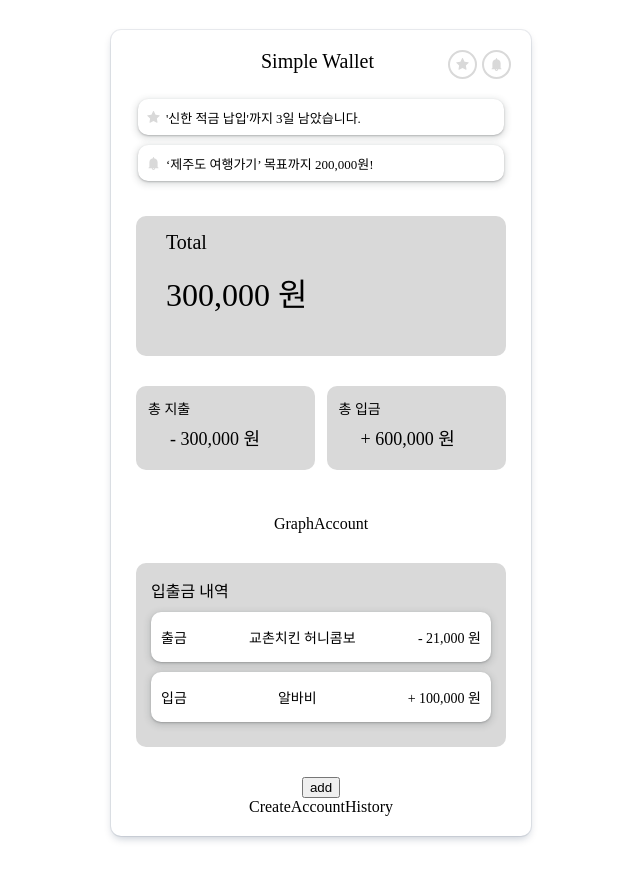
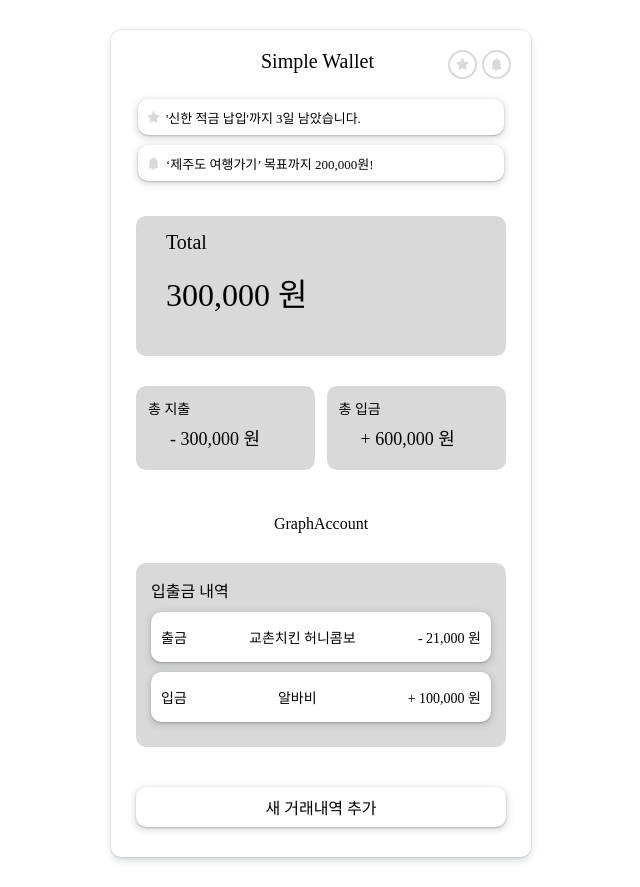
Before and after one commit to 5Suminsss2/Simple-Wallet, a React (Create React App) app: page / in a window 1280 px wide. Shown: the whole page, without its empty margins (319-959 px from the left). Before the commit the page ends 866 px from the top, so only its background shows below. Built offline with nearby package versions, Linux system fonts and the light colour scheme.

Commit message:
Design: CreateAccountHistory 디자인 구성

```diff
--- a/src/components/CreateAccountHistory.js
+++ b/src/components/CreateAccountHistory.js
@@ -1,9 +1,153 @@
+import { useState } from "react";
+import styled from "styled-components";
+
 function CreateAccountHistory() {
+
+  const [open, setOpen] = useState(false); // 거래내역 추가 버튼
+  const [deposit, setDeposit] = useState(false); // 입출금 버튼
+
+  // 새 거래내역 추가 버튼 눌렀을 때
+  const handleAddHistory = () => {
+    setOpen(true);
+  };
+
+  // 새 거래내역 닫기 버튼 눌렀을 때
+  const handleCancel = () => {
+    setOpen(false);
+  };
+
+  // 입금 버튼 눌렀을 때
+  const handleDeposit = () => {
+    setDeposit(!deposit);
+  }
+
+  // CSS
+  const CreateAccountHistoryContainer = styled.div`
+    width: 340px;
+    padding: 15px;
+    border-radius: 10px;
+    background-color: #d9d9d9;
+  `;
+
+  const CreateAccountHistoryTitle = styled.div`
+    font-size: 16px;
+    margin-bottom: 10px;
+  `;
+
+  const Label = styled.label`
+    font-size: 14px;
+  `;
+
+  const DateInputBox = styled.div`
+    display: flex;
+    justify-content: space-between;
+    width: 340px;
+    margin: 5px 0 10px 0;
+  `;
+
+  const DateInput = styled.input`
+    width: 28%;
+    height: 30px;
+    border-radius: 10px;
+    border: none;
+    padding-left: 10px;
+  `;
+
+  const ContentButtonBox = styled.div`
+    display: flex;
+    justify-content: space-between;
+  `;
+
+  const ContentButton = styled.div`
+    display: flex;
+    justify-content: center;
+    align-items: center;
+    width: 48%;
+    height: 40px;
+    margin: 5px 0 10px 0;
+    border-radius: 10px;
+    box-shadow: rgba(60, 64, 67, 0.3) 0px 1px 2px 0px,
+      rgba(60, 64, 67, 0.15) 0px 2px 6px 2px;
+    background-color: ${(props) => props.color || '#fff'};
+    cursor: pointer;
+    &:hover {
+      background-color: grey;
+    }
+  `;
+
+  const Button = styled.div`
+    display: flex;
+    justify-content: center;
+    align-items: center;
+    width: 370px;
+    height: 40px;
+    margin: 10px auto;
+    border-radius: 10px;
+    box-shadow: rgba(60, 64, 67, 0.3) 0px 1px 2px 0px,
+      rgba(60, 64, 67, 0.15) 0px 2px 6px 2px;
+    background-color: ${(props) => props.color};
+    cursor: pointer;
+    &:hover {
+      background-color: grey;
+    }
+  `;
+
+  const Input = styled.input`
+    width: 330px;
+    height: 40px;
+    border-radius: 10px;
+    border: none;
+    padding-left: 10px;
+    margin-top: ${(props) => props.marginTop || 0};
+    margin-bottom: ${(props) => props.marginBottom || 0};
+  `;
+
   return (
-    <>
-      <button>add</button>
-      <div>CreateAccountHistory</div>
-    </>
+    <div>
+      {open === true ? (
+        <div>
+          <CreateAccountHistoryContainer>
+            <CreateAccountHistoryTitle>새 거래 내역</CreateAccountHistoryTitle>
+            <form>
+              <Label>날짜</Label>
+              <DateInputBox>
+                <DateInput placeholder="2023" />
+                <DateInput placeholder="01" />
+                <DateInput placeholder="01" />
+              </DateInputBox>
+              <Label>내용</Label>
+              {deposit === true ? (
+                <ContentButtonBox>
+                  <ContentButton onClick={handleDeposit} color="grey">
+                    입금
+                  </ContentButton>
+                  <ContentButton onClick={handleDeposit}>출금</ContentButton>
+                </ContentButtonBox>
+              ) : (
+                <ContentButtonBox>
+                  <ContentButton onClick={handleDeposit}>입금</ContentButton>
+                  <ContentButton onClick={handleDeposit} color="grey">
+                    출금
+                  </ContentButton>
+                </ContentButtonBox>
+              )}
+              <Input placeholder="페퍼로니 피자 1판" marginBottom="10px" />
+              <br />
+              <Label>금액</Label>
+              <Input placeholder="15,000" marginTop="5px" />
+            </form>
+          </CreateAccountHistoryContainer>
+          <Button color="#fff">
+            등록
+          </Button>
+          <Button onClick={handleCancel} color="#d9d9d9">
+            닫기
+          </Button>
+        </div>
+      ) : (
+        <Button onClick={handleAddHistory}>새 거래내역 추가</Button>
+      )}
+    </div>
   );
 }
 
```
